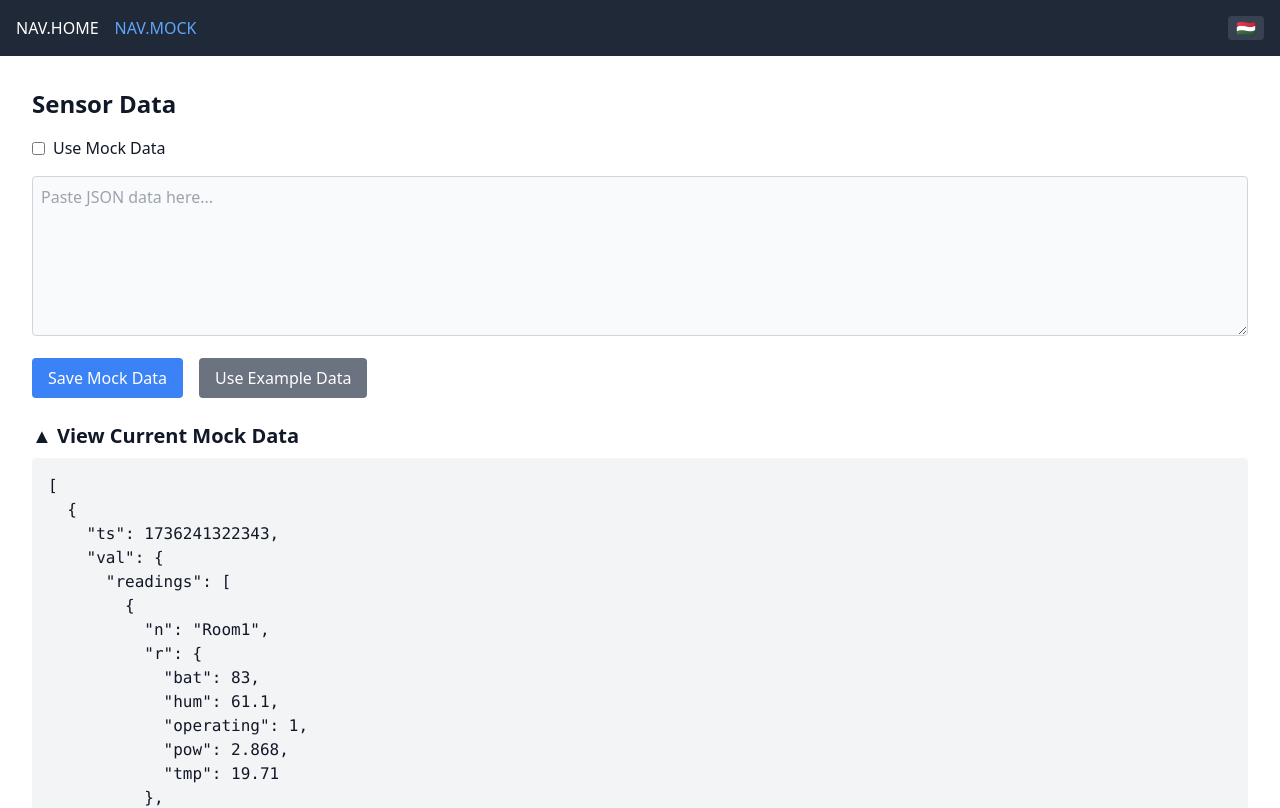
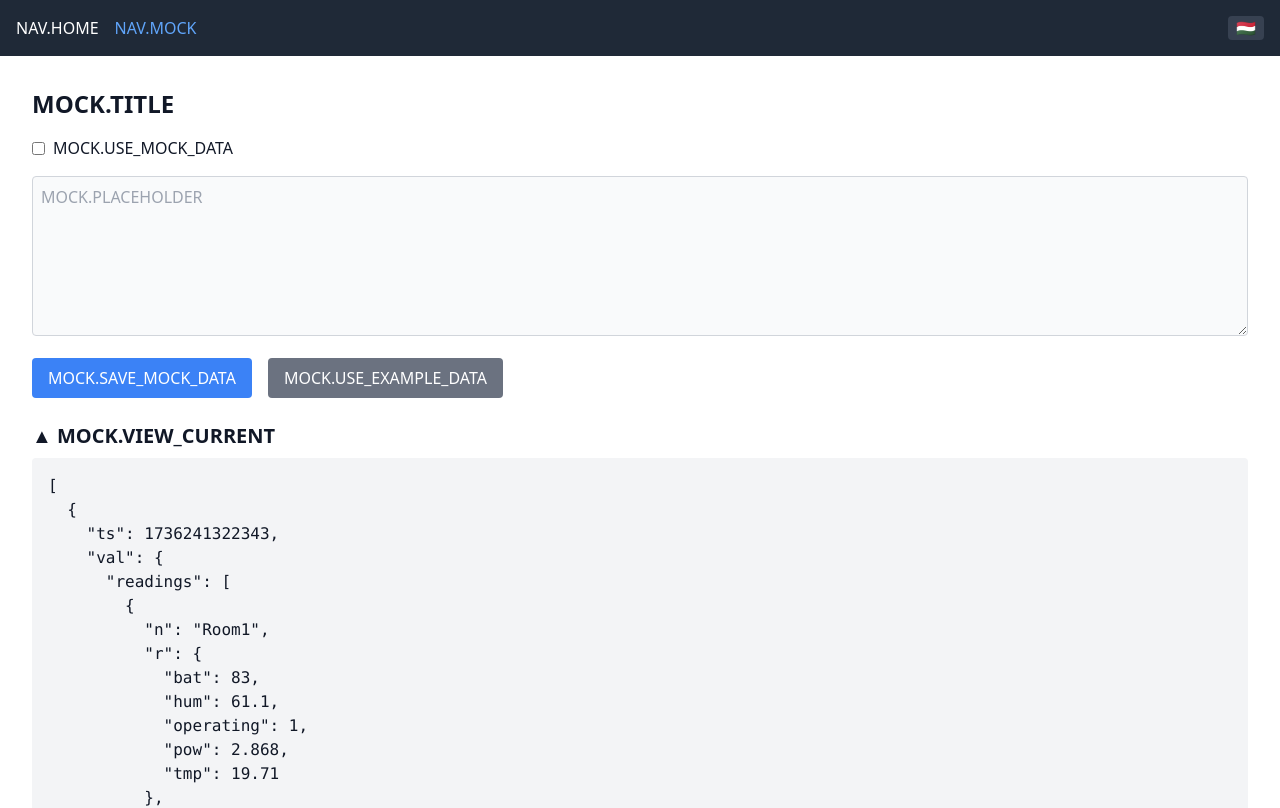
Before and after one commit to budavariam/home-dashboard, a React (Vite) app in the folder frontend/: page /#/mock in a window 1280 px wide. Shown: the top 808 px of the page. Built offline with nearby package versions, Linux system fonts and the light colour scheme; what i18next-resources-to-backend would draw is missing.

Commit message:
Add translation support to SensorDataPage

```diff
--- a/frontend/src/pages/SensorDataPage.tsx
+++ b/frontend/src/pages/SensorDataPage.tsx
@@ -1,4 +1,5 @@
 import React, { useState } from "react";
+import { useTranslation } from "react-i18next";
 import { useMockData } from "../components/context/MockDataContext";
 import { toast, ToastContainer } from "react-toastify";
 import "react-toastify/dist/ReactToastify.css";
@@ -6,18 +7,19 @@ import { DEFAULT_READINGS } from "../const";
 import { Collapsible, CollapsibleTrigger, CollapsibleContent } from "../components/ui/collapsible";
 
 const SensorDataPage: React.FC = () => {
+  const { t } = useTranslation();
   const { useMock, toggleMock, setMockData, getMockData } = useMockData();
   const [rawData, setRawData] = useState("");
-  const [isExampleOpen, setIsExampleOpen] = React.useState(false)
-  const [isCurrentOpen, setIsCurrentOpen] = React.useState(true)
+  const [isExampleOpen, setIsExampleOpen] = React.useState(false);
+  const [isCurrentOpen, setIsCurrentOpen] = React.useState(true);
 
   const handleMockDataSubmit = () => {
     try {
       const parsedData = JSON.parse(rawData);
       setMockData(parsedData);
-      toast.success("Mock data saved successfully!");
+      toast.success(t('MOCK.SUCCESS_MESSAGE'));
     } catch (error) {
-      toast.error("Invalid JSON format.");
+      toast.error(t('MOCK.ERROR_MESSAGE'));
     }
   };
 
@@ -28,7 +30,7 @@ const SensorDataPage: React.FC = () => {
 
   return (
     <div className="p-4 bg-white dark:bg-gray-900 text-gray-900 dark:text-gray-100 min-h-screen">
-      <h1 className="text-2xl font-bold mb-4">Sensor Data</h1>
+      <h1 className="text-2xl font-bold mb-4">{t('MOCK.TITLE')}</h1>
 
       <label className="flex items-center mb-4">
         <input
@@ -37,12 +39,12 @@ const SensorDataPage: React.FC = () => {
           checked={useMock}
           onChange={toggleMock}
         />
-        <span>Use Mock Data</span>
+        <span>{t('MOCK.USE_MOCK_DATA')}</span>
       </label>
 
       <textarea
         className="w-full h-40 border rounded p-2 mb-4 bg-gray-50 dark:bg-gray-800 border-gray-300 dark:border-gray-700 text-gray-900 dark:text-gray-100"
-        placeholder="Paste JSON data here..."
+        placeholder={t('MOCK.PLACEHOLDER')}
         value={rawData}
         onChange={(e) => setRawData(e.target.value)}
       ></textarea>
@@ -52,14 +54,14 @@ const SensorDataPage: React.FC = () => {
           className="bg-blue-500 text-white px-4 py-2 rounded hover:bg-blue-600 dark:bg-blue-700 dark:hover:bg-blue-800"
           onClick={handleMockDataSubmit}
         >
-          Save Mock Data
+          {t('MOCK.SAVE_MOCK_DATA')}
         </button>
 
         <button
           className="bg-gray-500 text-white px-4 py-2 rounded hover:bg-gray-600 dark:bg-gray-700 dark:hover:bg-gray-800"
           onClick={handleExampleDataClick}
         >
-          Use Example Data
+          {t('MOCK.USE_EXAMPLE_DATA')}
         </button>
       </div>
 
@@ -67,7 +69,7 @@ const SensorDataPage: React.FC = () => {
         <Collapsible
           open={isCurrentOpen} onOpenChange={setIsCurrentOpen}>
           <CollapsibleTrigger className="text-xl font-semibold cursor-pointer">
-            {isCurrentOpen ? "▲" : "▼"} View Current Mock Data
+            {isCurrentOpen ? "▲" : "▼"} {t('MOCK.VIEW_CURRENT')}
           </CollapsibleTrigger>
           <CollapsibleContent>
             <pre className="bg-gray-100 dark:bg-gray-800 p-4 rounded mt-2 text-gray-900 dark:text-gray-100">
@@ -80,7 +82,7 @@ const SensorDataPage: React.FC = () => {
       <div className="mt-6">
         <Collapsible open={isExampleOpen} onOpenChange={setIsExampleOpen}>
           <CollapsibleTrigger className="text-xl font-semibold cursor-pointer">
-            {isExampleOpen ? "▲" : "▼"}View Example Mock Data
+            {isExampleOpen ? "▲" : "▼"} {t('MOCK.VIEW_EXAMPLE')}
           </CollapsibleTrigger>
           <CollapsibleContent>
             <pre className="bg-gray-100 dark:bg-gray-800 p-4 rounded mt-2 text-gray-900 dark:text-gray-100">
```
